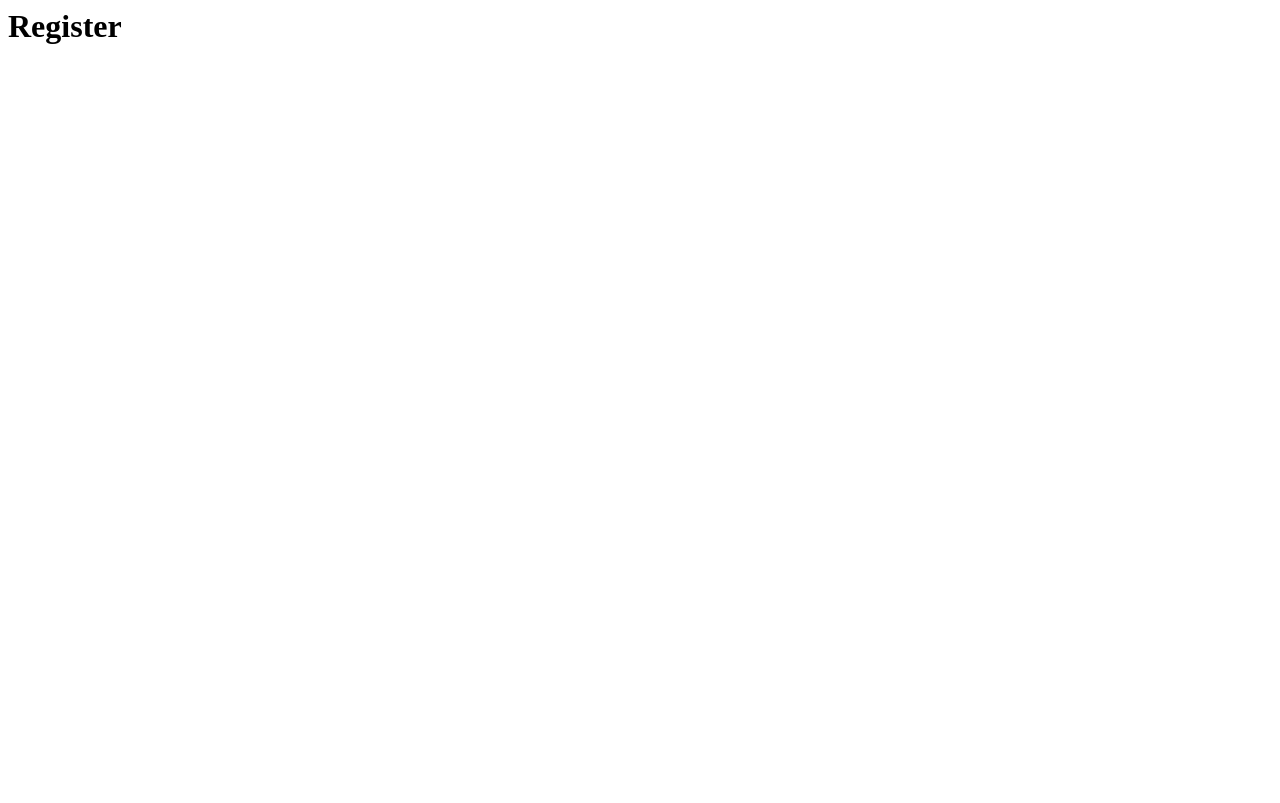
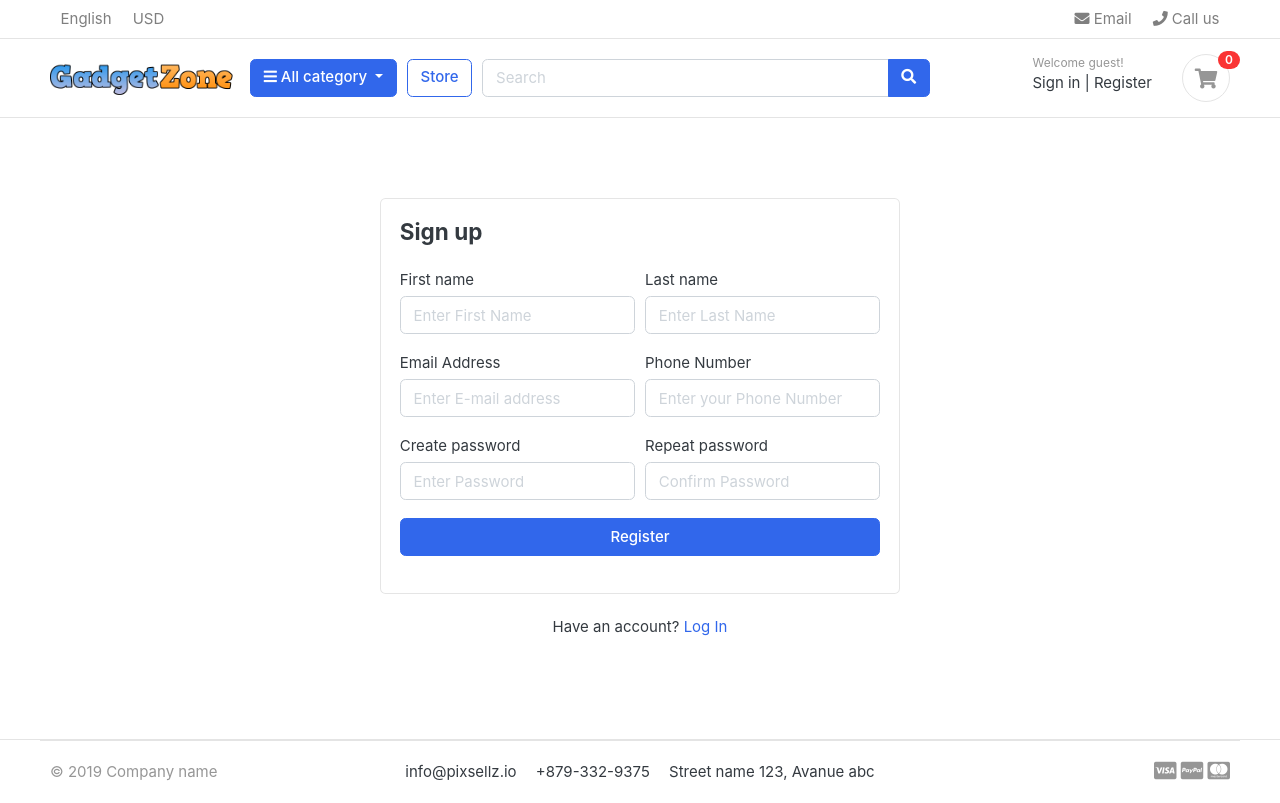
Before and after one commit to AgnosticMe/gadget-zone, a Django app: page /accounts/register/ in a window 1280 px wide. Before the commit the page is almost empty. Before the commit the page ends 44 px from the top, so only its background shows below. Run offline with Django 3.2, Linux system fonts and the light colour scheme; tables that the repository leaves empty hold one stand-in row (values such as "Sample post"); some libraries are stand-ins or nearby versions; some web fonts are replaced.

Commit message:
implement user registration form, model and render it's views

```diff
--- a/accounts/forms.py
+++ b/accounts/forms.py
@@ -1 +1,32 @@
 from django import forms
+from .models import Account
+
+
+class RegistrationForm(forms.ModelForm):
+    password = forms.CharField(widget=forms.PasswordInput(attrs={
+        'placeholder': 'Enter Password',
+    }))
+    confirm_password = forms.CharField(widget=forms.PasswordInput(attrs={
+        'placeholder': 'Confirm Password',
+    }))
+    class Meta:
+        model = Account
+        fields = ['first_name', 'last_name',  'phone_number', 'email', 'password']
+
+    def __init__(self,*args, **kwargs):
+        super(RegistrationForm, self).__init__(*args, **kwargs)
+        self.fields['first_name'].widget.attrs['placeholder'] = 'Enter First Name'
+        self.fields['last_name'].widget.attrs['placeholder'] = 'Enter Last Name'
+        self.fields['email'].widget.attrs['placeholder'] = 'Enter E-mail address'
+        self.fields['phone_number'].widget.attrs['placeholder'] = 'Enter your Phone Number'
+
+        for field in self.fields:
+            self.fields[field].widget.attrs['class'] = 'form-control'
+
+    def clean(self):
+        cleaned_data = super(RegistrationForm, self).clean()
+        password = cleaned_data.get('password')
+        confirm_password = cleaned_data.get('confirm_password')
+
+        if password != confirm_password:
+            raise forms.ValidationError("Password does not match!")
--- a/accounts/models.py
+++ b/accounts/models.py
@@ -47,7 +47,7 @@ class Account(AbstractBaseUser):
     last_name = models.CharField(max_length=50, )
     username = models.CharField(max_length=50, unique=True)
     email = models.EmailField(max_length=100, unique=True)
-    phone_number = PhoneNumberField(blank=True, unique=True)
+    phone_number = PhoneNumberField(blank=True)
 
     # required fields
     date_joined = models.DateTimeField(auto_now_add=True)
--- a/accounts/views.py
+++ b/accounts/views.py
@@ -1,8 +1,29 @@
 from django.shortcuts import render
+from .forms import RegistrationForm
+from . models import Account
 
 # Create your views here.
 def register(request):
-    return render(request, 'accounts/register.html')
+    if request.method == 'POST':
+        form = RegistrationForm(request.POST)
+        if form.is_valid():
+            first_name = form.cleaned_data['first_name']
+            last_name = form.cleaned_data['last_name']
+            email = form.cleaned_data['email']
+            phone_number = form.cleaned_data['phone_number']
+            password = form.cleaned_data['password']
+            username = email.split('@')[0]
+
+            user = Account.objects.create_user(first_name=first_name, last_name=last_name, username=username, email=email,  password=password)
+            user.phone_number = phone_number
+            user.save()
+    else:
+        form = RegistrationForm()
+
+    context = {
+        'form': form,
+    }
+    return render(request, 'accounts/register.html', context)
 
 
 def login(request):
--- a/templates/accounts/register.html
+++ b/templates/accounts/register.html
@@ -1 +1,66 @@
-<h1>Register</h1>
+{% extends 'base.html' %}
+{% block title %}
+    <title>Register</title>
+{% endblock title %}
+
+{% block content %}
+
+    <!-- ========================= SECTION CONTENT ========================= -->
+<section class="section-content padding-y">
+
+<!-- ============================ COMPONENT REGISTER   ================================= -->
+	<div class="card mx-auto" style="max-width:520px; margin-top:40px;">
+      <article class="card-body">
+		<header class="mb-4"><h4 class="card-title">Sign up</h4></header>
+		<form action="{% url 'accounts:register' %}" method="POST">
+        {% csrf_token %}
+
+				<div class="form-row">
+					<div class="col form-group">
+						<label>First name</label>
+					  	{{ form.first_name }}
+					</div> <!-- form-group end.// -->
+					<div class="col form-group">
+						<label>Last name</label>
+					  	{{ form.last_name }}
+					</div> <!-- form-group end.// -->
+				</div> <!-- form-row end.// -->
+				<div class="form-row">
+					<div class="form-group col-md-6">
+					  <label>Email Address</label>
+					  {{form.email}}
+					</div> <!-- form-group end.// -->
+					<div class="form-group col-md-6">
+					  <label>Phone Number</label>
+					  {{form.phone_number}}
+					</div> <!-- form-group end.// -->
+				</div> <!-- form-row end.// -->
+				<div class="form-row">
+					<div class="form-group col-md-6">
+						<label>Create password</label>
+                        {{ form.password }}
+					</div> <!-- form-group end.// -->
+					<div class="form-group col-md-6">
+						<label>Repeat password</label>
+                        {{ form.confirm_password }}
+					</div> <!-- form-group end.// -->
+				</div> <!-- form-row end.// -->
+			    <div class="form-group">
+			        <button type="submit" class="btn btn-primary btn-block"> Register  </button>
+			    </div> <!-- form-group// -->
+
+                {{ form.email.errors }}
+                {{ form.non_field_errors }}
+
+			</form>
+		</article><!-- card-body.// -->
+    </div> <!-- card .// -->
+    <p class="text-center mt-4">Have an account? <a href="">Log In</a></p>
+    <br><br>
+<!-- ============================ COMPONENT REGISTER  END.// ================================= -->
+
+
+</section>
+<!-- ========================= SECTION CONTENT END// ========================= -->
+
+{% endblock content %}
```
Also changed, not shown: accounts/migrations/0002_alter_account_phone_number.py (added).
